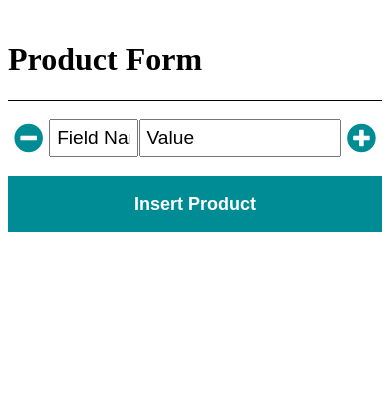
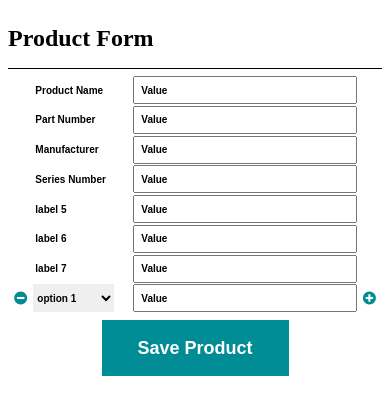
Before and after one commit to omarelewa21/Tasks, a PHP site: page / in a window 390 px wide. Shown: the top 415 px of the page. Run offline with PHP 8.4, Linux system fonts and the light colour scheme.

Commit message:
Adjusting the form

```diff
--- a/css/styles.css
+++ b/css/styles.css
@@ -4,23 +4,10 @@
     height: 100%;
 }
 
-@media only screen and (max-width: 900px){
-    .AllContainer{
-        width: 80%;
-    }
-}
-
-@media only screen and (max-width: 400px){
-    .AllContainer{
-        width: 100%;
-    }
-}
-
 .Title{
-    margin-bottom: 5%;
-    margin-top: 5%;
+    width: 90%;
+    margin-bottom: 2%;
     padding-top: 0.5px;
-    padding-bottom: 0.5px;
     border-bottom: 1px solid black;
 
 }
@@ -29,22 +16,10 @@
     width: 90%;
 }
 
-@media only screen and (max-width: 900px){
-    .product-form{
-        width: 100%;
-    }
-}
-
-@media only screen and (max-width: 400px){
-    .product-form{
-        width: 100%;
-    }
-}
-
-.General{
+.General, .General2{
     display: flex;
     justify-content: space-around;
-    margin-bottom: 5%;
+    margin-bottom:  0.5%;
 }
 
 .container{
@@ -54,9 +29,14 @@
 }
 
 .labels{
-    padding: 2%;
     font-size: larger;
+    font-weight: bold;
     width: 25%;
+    line-height: 5px;
+    border: 0;
+}
+.labels:focus{
+    outline: none;
 }
 
 ::placeholder{
@@ -65,8 +45,9 @@
 
 .inputs{
     width: 64%;
+    font-size: large;
+    font-weight: bold;
     padding: 2%;
-    font-size: larger;
 }
 
 .sign-box{
@@ -74,7 +55,7 @@
     border: 0;
 }
 
-.sign{
+.sign {
     width: 100%;
     color: rgb(0,140,149);
     font-size: 2.2em;
@@ -82,9 +63,23 @@
     padding-top: 1%;
 }
 
+.General .sign{
+    visibility: hidden;
+}
+
+button:focus, button:active, button:default {
+    outline: none;
+}
+
+select option {
+    margin: 40px;
+
+}
 
 .submit-btn{
+    width: 50%;
     margin: auto;
+    margin-top: 2%;
     background-color: rgb(0,140,149);
 }
 
@@ -98,3 +93,42 @@
     font-weight: bold;
     cursor: pointer;
 }
+
+@media only screen and (max-width: 1100px){
+    .AllContainer{
+        width: 80%;
+    }
+    .Title, .product-form, .container{
+        width: 100%;
+    }
+    .labels, .inputs{
+        font-size: medium;
+    }
+}
+
+@media only screen and (max-width: 700px){
+    .AllContainer{
+        width: 100%;
+    }
+    .Title, .product-form, .container{
+        width: 100%;
+    }
+    .labels, .inputs{
+        font-size: xx-small;
+    }
+    .Title-name{
+        font-size: 1.5em;
+    }
+    .sign{
+        font-size: 1em;
+    }
+}
+
+@media only screen and (max-width: 500px){
+    .labels, .inputs{
+        font-size: 10px;
+    }
+    .sign{
+        font-size: 1em;
+    }
+}
--- a/index.php
+++ b/index.php
@@ -16,26 +16,54 @@
         <section class="form-sec">
             <form class="product-form" method="GET" action="collect.php">
                 <div class="big-container">
+                    <?php
+                    $labels = array("Product Name", "Part Number", "Manufacturer", "Series Number", "label 5", "label 6", "label 7");
+                    for($x = 0; $x < 7; $x++){
+                    echo '
+
                     <div class="General">
 
-                    <button class="sign-box minus" type="button" onclick="remove(this)">
-                    <i class="fas fa-minus-circle minus sign"></i>
+                    <button class="sign-box minus" type="button">
+                        <i class="fas fa-minus-circle minus sign"></i>
                     </button>
 
                     <div class="container">
-                        <input class="labels" type="text" name="label-name" placeholder="Field Name">
+                        <input class="labels" type="text" name="label-name" placeholder="' . $labels[$x] . '" readonly>
                         <input class="inputs" type="text" name="input-name" placeholder="Value">
                     </div>
 
-                    <button class="sign-box positive" type="button" onclick="Clone(this)"><i class="fas fa-plus-circle plus sign"></i></button>
+                    <button class="sign-box positive" type="button">
+                        <i class="fas fa-plus-circle plus sign"></i>
+                    </button>
+
+                    </div>' ;}?>
 
 
+
+                    <div class="General2">
+                        <button class="sign-box minus" type="button" onclick="remove(this)">
+                            <i class="fas fa-minus-circle minus sign"></i>
+                        </button>
+
+                        <div class="container">
+                            <select name="cars" class="labels">
+                              <option class="option" value="volvo">option 1</option>
+                              <option class="option" value="saab">option 2</option>
+                              <option class="option" value="mercedes">option 3</option>
+                              <option class="option" value="audi">option 4</option>
+                            </select>
+
+                            <input class="inputs" type="text" name="input-name" placeholder="Value">
+                        </div>
+
+                        <button class="sign-box positive" type="button" onclick="Clone(this)">
+                            <i class="fas fa-plus-circle plus sign"></i>
+                        </button>
+                    </div>
                 </div>
-                </div>
-
-                <div class="submit-btn">
-                    <button class="submit" type="Submit">Insert Product</button>
-                </div>
+                    <div class="submit-btn">
+                        <button class="submit" type="Submit">Save Product</button>
+                    </div>
 
 
             </form>
--- a/js/add_product.js
+++ b/js/add_product.js
@@ -1,25 +1,21 @@
-var i =  0;
 function Clone(elem){
-    var general = document.getElementsByClassName("General")[0];
+    var general = $(".General2")[0];
     var cloned = general.cloneNode(true);
-    cloned.querySelector('.labels').value = "";
     cloned.querySelector('.inputs').value = "";
-    var form = document.getElementsByClassName("product-form")[0];
-    var container = document.getElementsByClassName("big-container")[0];
+    var container = $(".big-container")[0];
     container.appendChild(cloned);
     elem.style.visibility = "hidden";
-    var positive = document.getElementsByClassName("positive");
+    var positive = $(".General2 .positive");
     positive[positive.length - 1].style.visibility = "visible";
-
 }
 
 
 function remove(elem){
     var general = elem.parentNode;
-    if(document.getElementsByClassName("General").length > 1){
+    if($(".General2").length > 1){
         general.remove();
     }
 
-    var positive = document.getElementsByClassName("positive");
+    var positive = $(".General2 .positive");
     positive[positive.length - 1].style.visibility = "visible";
 }
```
Also changed, not shown: styles.css (deleted, +0 -57 lines).
